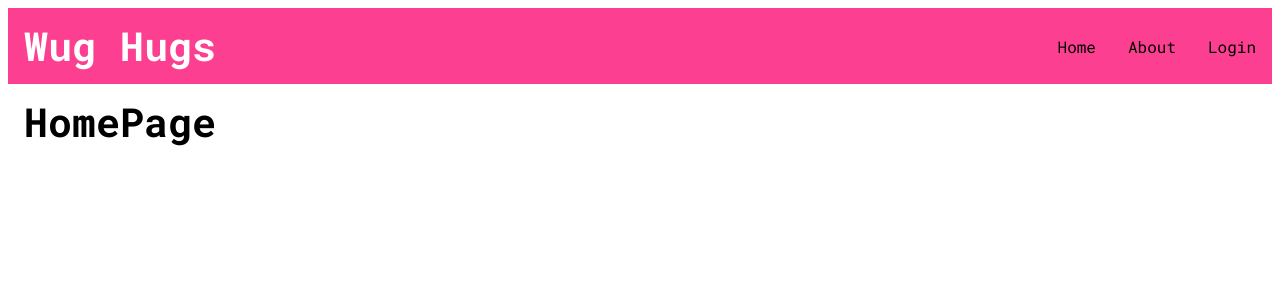
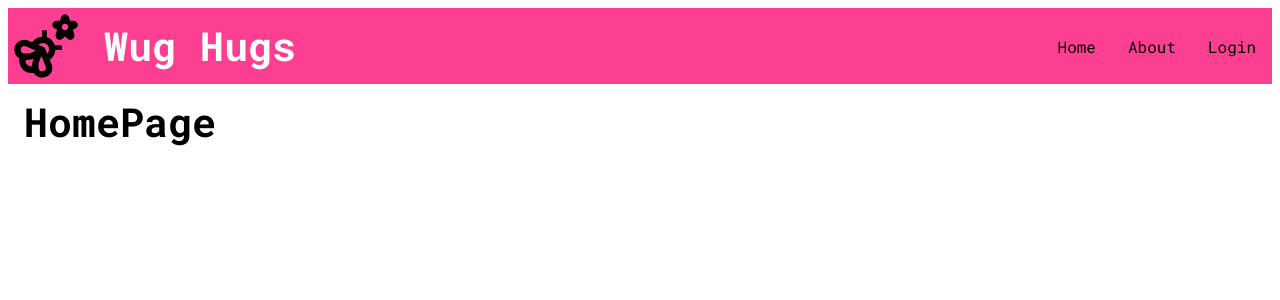
Before and after one commit to spaco22/wughugs-client, a React (Vite) app: page / in a window 1280 px wide. Shown: the top 300 px of the page. Built offline with nearby package versions, Linux system fonts and the light colour scheme.

Commit message:
create header styling

```diff
--- a/src/components/Header/Header.scss
+++ b/src/components/Header/Header.scss
@@ -6,10 +6,30 @@
     color: white;
     background-color: #FD3F92;
     display: flex;
+    flex-direction: column;
+    align-items: center;
+
+    background-image: url("../../assets/icons/wughugs.svg");
+    background-repeat: no-repeat;
+    background-size: contain;
 
     @include tablet {
+        flex-direction: row;
         justify-content: space-between;
-        align-items: center;
+
     }
 
+    &__title {
+        @include tablet {
+            margin-left: 6rem;
+        }
+    }
+
+    &__nav {
+        margin-bottom: 1rem;
+
+        @include tablet {
+            margin-bottom: 0;
+        }
+    }
 }
```
